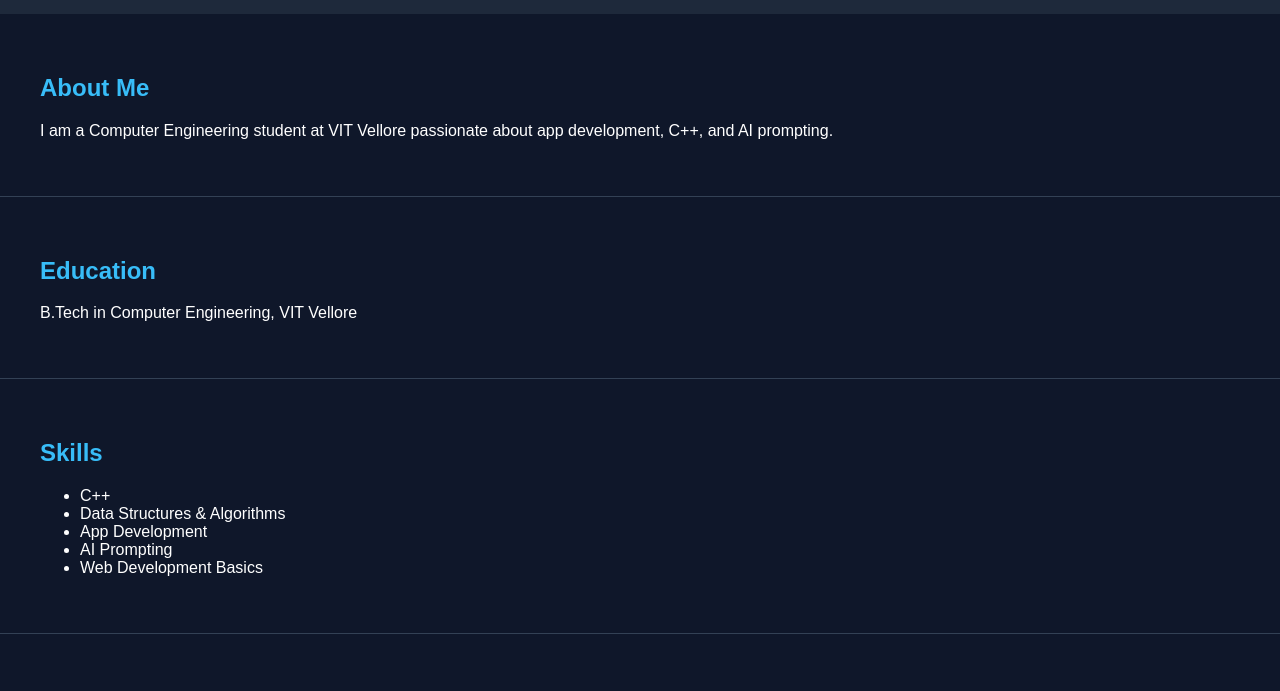
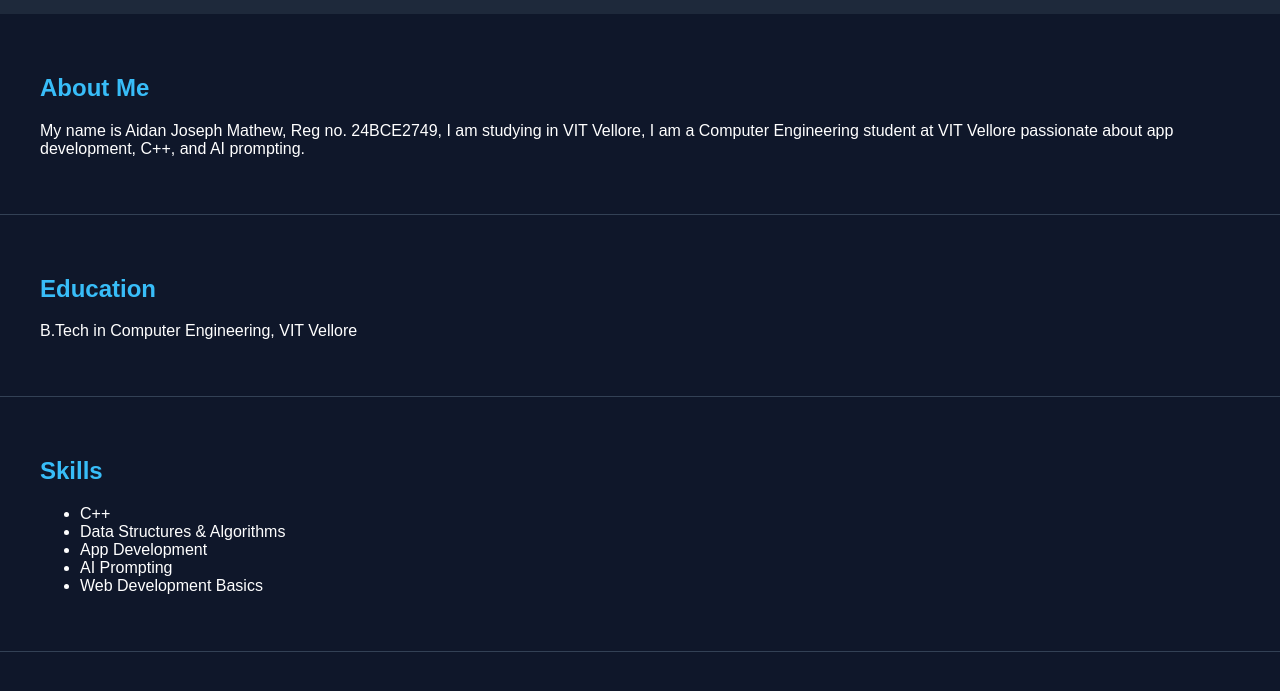
Before and after one commit to aidanjosephmathew2024-cmyk/personal-webpage, a plain HTML site: page index.html in a window 1280 px wide. Shown: the part 84-775 px from the top of the page. Drawn offline with Linux system fonts and the light colour scheme.

Commit message:
new update

```diff
--- a/index.html
+++ b/index.html
@@ -22,6 +22,7 @@
     <section id="about">
         <h2>About Me</h2>
         <p>
+            My name is Aidan Joseph Mathew, Reg no. 24BCE2749, I am studying in VIT Vellore,
             I am a Computer Engineering student at VIT Vellore passionate about
             app development, C++, and AI prompting.
         </p>
```
